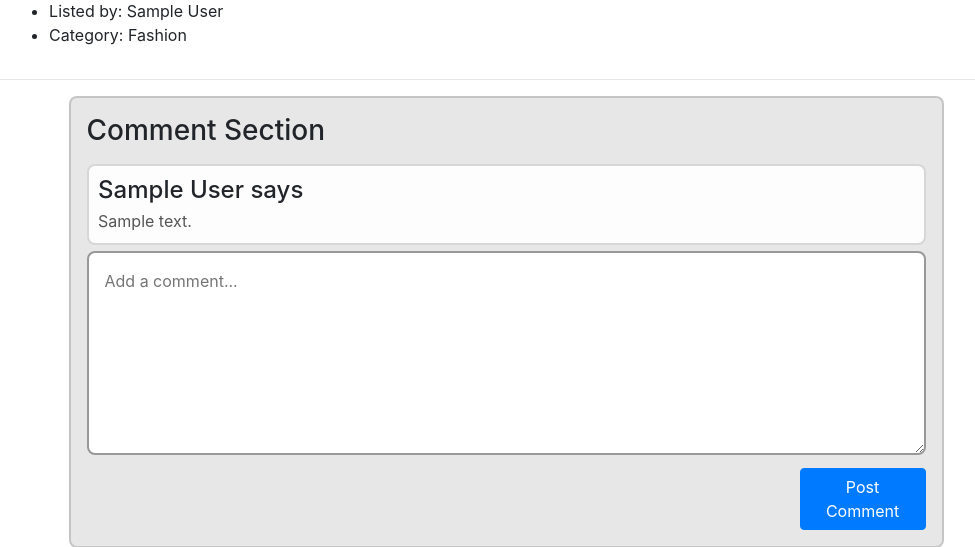
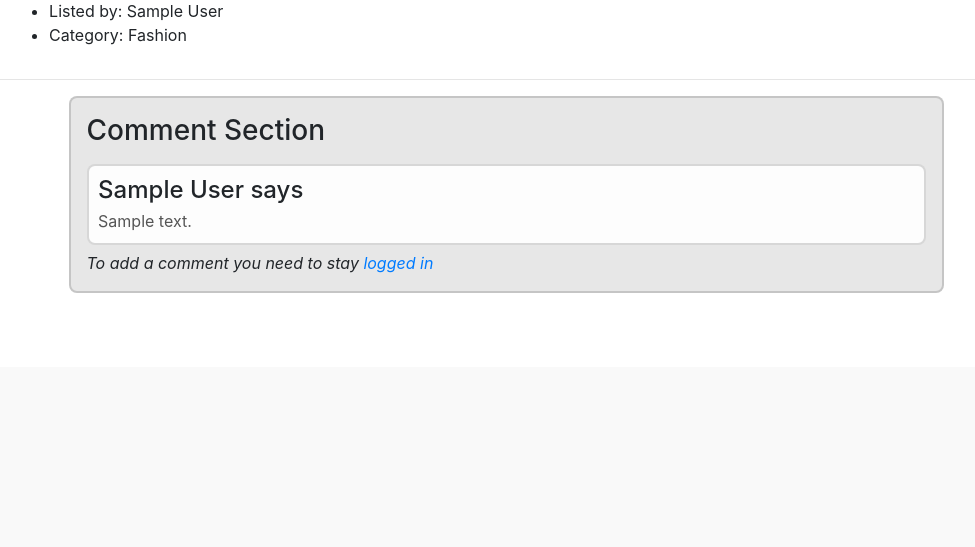
Before and after one commit to Matheus-IT/commerce, a Django app: page /listings/1 in a window 1280 px wide. Shown: the part 639-1186 px from the top of the page, without its empty margins (134-1109 px from the left). After the commit the page ends 932 px from the top, so only its background shows below. Run offline with Django 3.2, Linux system fonts and the light colour scheme; tables that the repository leaves empty hold one stand-in row (values such as "Sample post"); grey boxes marked "Sample" are stand-in pictures; some libraries are stand-ins or nearby versions.

Commit message:
constrain users who are not logged in from adding comments

```diff
--- a/auctions/templates/auctions/listingPage.html
+++ b/auctions/templates/auctions/listingPage.html
@@ -76,6 +76,7 @@
 				<p class="no_comments_yet">No comments yet...</p>
 			{% endfor %}
 
+			{% if user.is_authenticated %}
 				<form action="{% url 'auctions:listingPage' listing.id %}" method="post">
 					{% csrf_token %}
 
@@ -90,6 +91,11 @@
 
 					<button class="btn btn-primary postComment" type="submit">Post Comment</button>
 				</form>
+			{% else %}
+				<em>
+					To add a comment you need to stay <a href="{% url 'auctions:login' %}">logged in</a>
+				</em>
+			{% endif %}
 		</div>
 	</div>
 {% endblock %}
```
Lines whose indentation alone changed are shown as unchanged.
